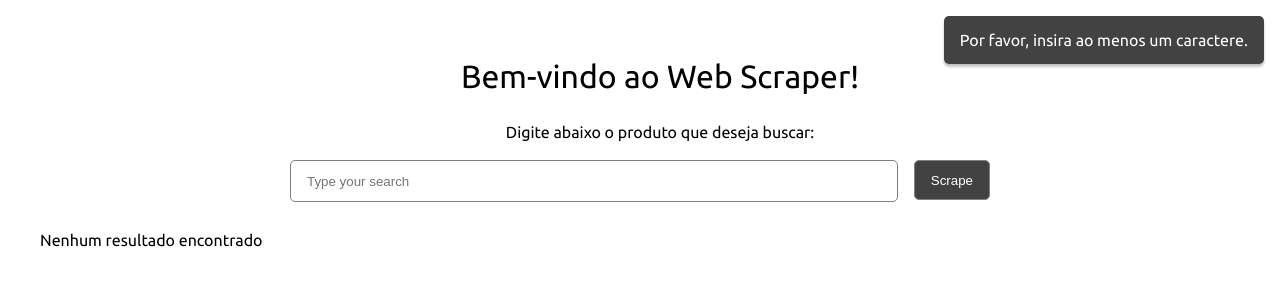
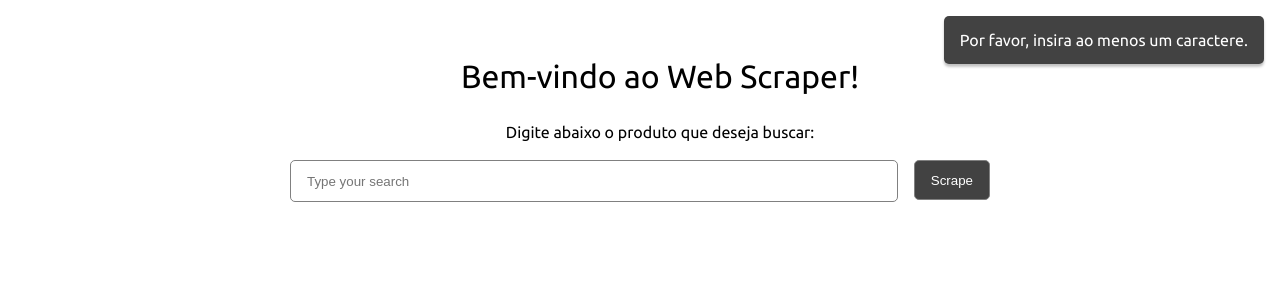
Before and after one commit to rich-dacan/fast-web-scraping, a plain HTML site: page frontend/index.html in a window 1280 px wide. Both pictures are taken after a click on the button "Scrape". Drawn offline with Linux system fonts and the light colour scheme; no server answers.

Commit message:
feat :sparkles: errors treatments

```diff
--- a/backend/src/services/amazon.ts
+++ b/backend/src/services/amazon.ts
@@ -12,10 +12,12 @@ export const scrapAmazonService = async (keyword: string) => {
   };
 
   const response = await axios.get(url, { headers });
+  // AquiAqui uso o cheerio para fazer o scraping da página, fazendo o parse do HTML
   const $ = cheerio.load(response.data);
 
   const products: ProductType[] = [];
 
+  // Aqui eu faço o scraping dos dados que eu quero para montar o objeto que será retornado
   $(".s-result-item").each((index, element) => {
     const title: string = $(element).find("h2").text().trim();
     const rating: string = $(element)
--- a/frontend/src/js/main.js
+++ b/frontend/src/js/main.js
@@ -1,5 +1,8 @@
+// Função principal responsável por buscar os dados na API e retornar um array de objetos com os dados dos produtos, com as devidas tratativas de erros
 async function fetchData(keyword) {
   document.getElementById('loader').style.display = 'block';
+
+  if (keyword.length > 0) {
     try {
       const response = await fetch(
         `http://localhost:3333/api/amazon-scraping?keyword=${keyword}`
@@ -10,14 +13,18 @@ async function fetchData(keyword) {
       console.error("Erro ao buscar dados:", error);
       return [];
     }
+  } else {
+    document.getElementById('loader').style.display = 'none';
+  }
 }
 
+// Função responsável por montar a interface do usuário com os dados retornados da API
 function updateUI(data) {
-  document.getElementById('loader').style.display = 'none';
   const resultsDiv = document.getElementById("main__grid");
   resultsDiv.innerHTML = "";
 
   if (data.length === 0) {
+    document.getElementById('loader').style.display = 'none';
     resultsDiv.innerHTML = "<p>Nenhum resultado encontrado</p>";
     return;
   } else {
--- a/frontend/src/style/style.css
+++ b/frontend/src/style/style.css
@@ -44,6 +44,23 @@ q:before, q:after {
 table {
 	border-collapse: collapse;
 	border-spacing: 0;
+}
+
+::-webkit-scrollbar {
+  width: 12px;
+}
+
+::-webkit-scrollbar-track {
+  background: #f1f1f1;
+}
+
+::-webkit-scrollbar-thumb {
+	background: #424242;
+	border-radius: 10px;
+}
+
+::-webkit-scrollbar-thumb:hover {
+  background: #555;
 }
 
 header {
@@ -121,6 +138,7 @@ header {
   display: grid;
   grid-template-columns: repeat(auto-fit, minmax(250px, 1fr));
   gap: 20px;
+	margin: 50px 0;
 
 	@media (max-width: 768px) {
 		grid-template-columns: repeat(auto-fit, minmax(200px, 1fr));
@@ -156,6 +174,14 @@ header {
   height: 100%;
 	max-height: 200px;
   object-fit: cover;
+	transition: all 0.3s ease-in-out;
+	border-radius: 8px;
+
+	&:hover {
+		height: auto;
+		max-height: max-content;
+		transition: all 0.3s ease-in-out;
+	}
 }
 
 .card h3 {
```
Lines whose indentation alone changed are shown as unchanged.
